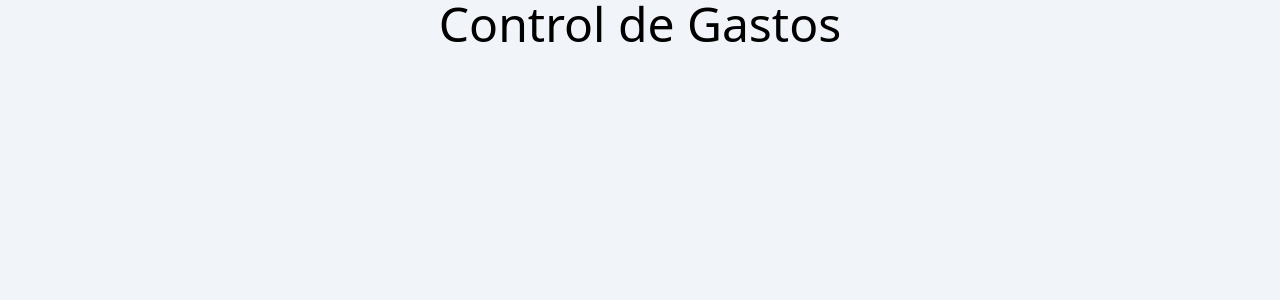
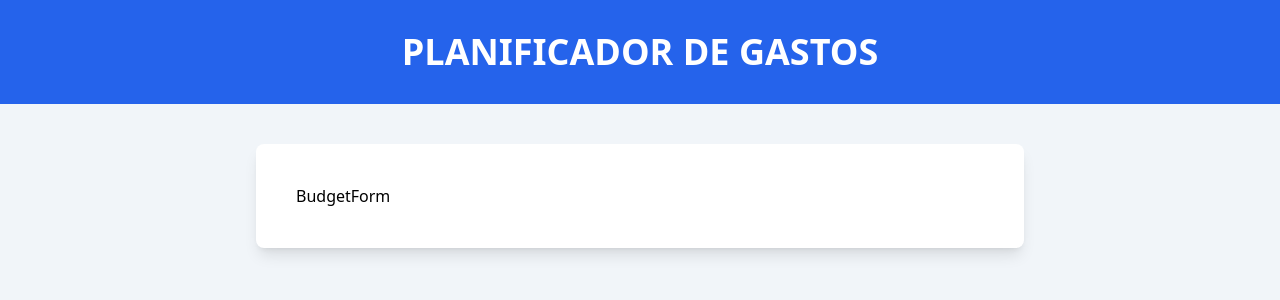
Before and after one commit to javiercodesx/control-de-gastos-contextapi, a React (Vite) app: page / in a window 1280 px wide. Shown: the top 300 px of the page. Built offline with nearby package versions, Linux system fonts and the light colour scheme.

Commit message:
creating the structure

```diff
--- a/src/App.tsx
+++ b/src/App.tsx
@@ -1,10 +1,18 @@
+import BudgetForm from "./components/BudgetForm"
 
 
 function App() {
 
   return (
     <>
-      <h1 className="text-5xl text-center">Control de Gastos</h1>
+      <header className="bg-blue-600 py-8 max-h-72">
+        <h1 className="uppercase text-center font-black text-4xl text-white">
+          Planificador de Gastos
+        </h1>
+      </header>
+      <div className="max-w-3xl mx-auto bg-white shadow-lg rounded-lg mt-10 p-10">
+        <BudgetForm/>
+      </div>
     </>
   )
 }
--- /dev/null
+++ b/src/components/BudgetForm.tsx
@@ -0,0 +1,6 @@
+
+export default function BudgetForm() {
+  return (
+    <form>BudgetForm</form>
+  )
+}
```
